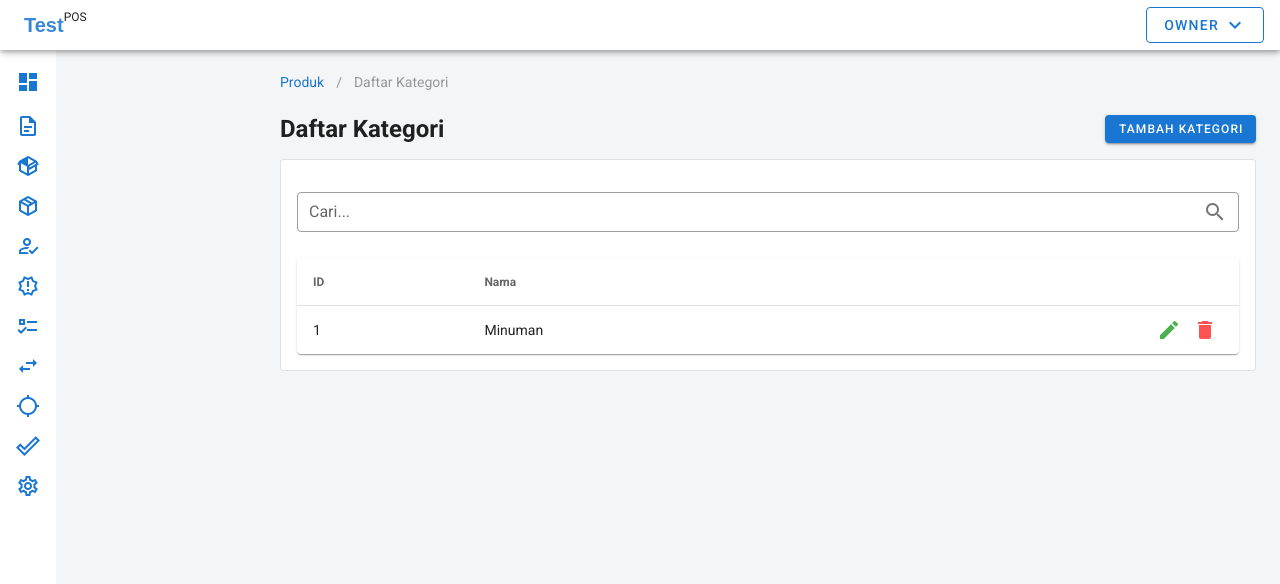
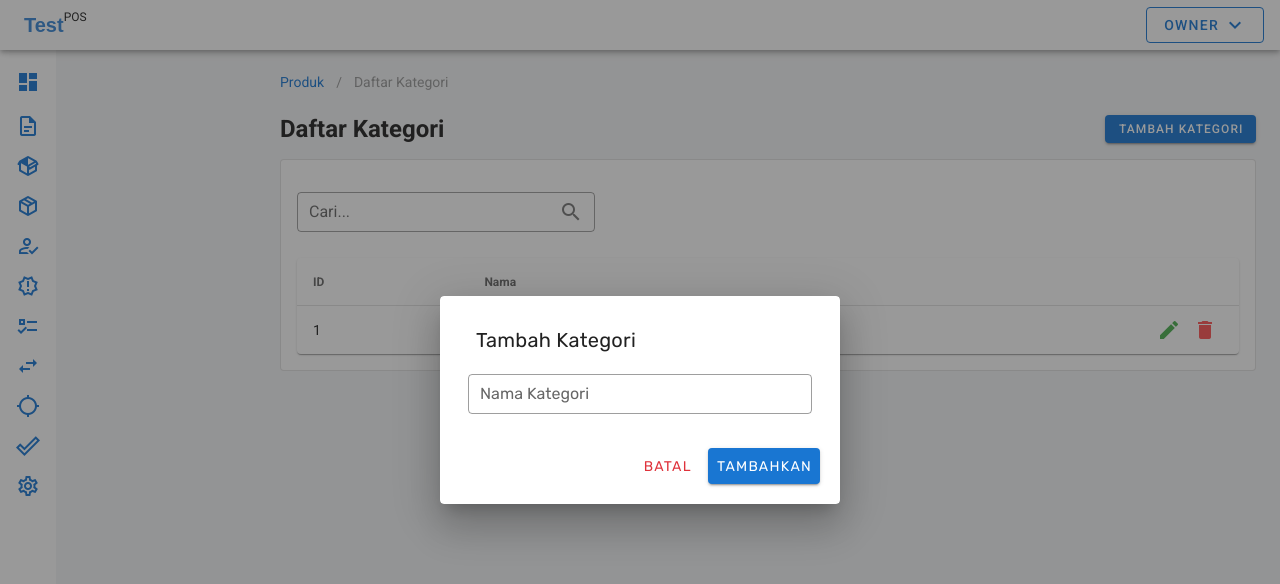
Before and after one commit to Nurhiman20/pos-app, a Vue app: page /produk/daftar-kategori in a window 1280 px wide. Both pictures are taken after a click on the button "TAMBAH KATEGORI". Shown: the top 584 px of the page. Built offline with nearby package versions, Linux system fonts and the light colour scheme.

Commit message:
feat(Add Category): Layout

```diff
--- a/package.json
+++ b/package.json
@@ -10,6 +10,7 @@
   "dependencies": {
     "core-js": "^3.6.5",
     "idb": "^6.0.0",
+    "vee-validate": "^3.4.5",
     "vue": "^2.6.11",
     "vue-router": "^3.2.0",
     "vuetify": "^2.2.11",
--- a/src/assets/scss/components/_custom.scss
+++ b/src/assets/scss/components/_custom.scss
@@ -8,6 +8,20 @@
 
 .w-full {
   width: 100%;
+}
+
+// form input
+.form-input {
+  margin-top: 20px;
+  .label-form {
+    font-size: 16px;
+    margin-bottom: 5px;
+  }
+  .icon-input {
+    position: absolute;
+    right: 15px;
+    top: 10px;
+  }
 }
 
 .table {
--- a/src/main.js
+++ b/src/main.js
@@ -4,6 +4,7 @@ import router from './router'
 import vuetify from './plugins/vuetify'
 import Vuex from 'vuex'
 import './assets/scss/main.scss'
+import './plugins/VeeValidate'
 
 Vue.use(Vuex)
 
--- /dev/null
+++ b/src/plugins/VeeValidate.js
@@ -0,0 +1,36 @@
+import Vue from 'vue'
+import { ValidationObserver, ValidationProvider, extend } from 'vee-validate'
+import { required, email, min, integer, max } from 'vee-validate/dist/rules'
+
+// custom validator
+extend('required', {
+  ...required,
+  message: '{_field_} wajib diisi'
+})
+extend('email', {
+  ...email,
+  message: 'Email tidak valid'
+})
+extend('min', {
+  ...min,
+  message: '{_field_} minimal memiliki {length} karakter'
+})
+extend('max', {
+  ...max,
+  message: '{_field_} maksimal memiliki {length} karakter'
+})
+extend('integer', {
+  ...integer,
+  message: '{_field_} harus diisi dengan nomor'
+})
+extend('password', {
+  params: ['target'],
+  validate (value, { target }) {
+    return value === target
+  },
+  message: 'Konfirmasi password tidak sesuai'
+})
+
+// register component globaly
+Vue.component('ValidationObserver', ValidationObserver)
+Vue.component('ValidationProvider', ValidationProvider)
--- a/src/views/Produk/views/DaftarKategori.vue
+++ b/src/views/Produk/views/DaftarKategori.vue
@@ -2,9 +2,11 @@
   <div>
     <div class="d-flex flex-row justify-space-between align-center">
       <h1>Daftar Kategori</h1>
-      <v-btn color="primary" small>Tambah Kategori</v-btn>
+      <v-btn color="primary" small @click="dialogAddCategory = true">Tambah Kategori</v-btn>
     </div>
     <v-card outlined flat class="pa-4 mt-3">
+      <v-row>
+        <v-col cols="12" md="4" lg="4">
           <v-text-field
             v-model="search"
             outlined
@@ -13,6 +15,8 @@
             label="Cari..."
             class="mb-0 mt-4"
           ></v-text-field>
+        </v-col>
+      </v-row>
       <v-data-table
         :headers="headers"
         :items="listCategory"
@@ -31,6 +35,32 @@
         </template>
       </v-data-table>
     </v-card>
+
+    <!-- dialog add category -->
+    <v-dialog v-model="dialogAddCategory" persistent width="400">
+      <v-card class="pa-3">
+        <v-card-title class="ml-0">Tambah Kategori</v-card-title>
+        <ValidationObserver ref="form" v-slot="{ handleSubmit }">
+          <v-form @submit.prevent="handleSubmit(addCategory)">
+            <ValidationProvider v-slot="{ errors }" name="Nama kategori" rules="required">
+              <v-text-field
+                :error-messages="errors"
+                v-model="nameCategory"
+                label="Nama Kategori"
+                outlined
+                dense
+                class="mb-0 mt-2 px-4"
+              ></v-text-field>
+            </ValidationProvider>
+            <v-card-actions>
+              <v-spacer></v-spacer>
+              <v-btn color="error darken-1" text @click="dialogAddCategory = false">Batal</v-btn>
+              <v-btn color="primary" dark type="submit">Tambahkan</v-btn>
+            </v-card-actions>
+          </v-form>
+        </ValidationObserver>
+      </v-card>
+    </v-dialog>
   </div>
 </template>
 
@@ -38,6 +68,9 @@
 export default {
   data() {
     return {
+      search: null,
+      nameCategory: null,
+      selectedCategory: null,
       headers: [
         { text: 'ID', value: 'id', sortable: false },
         { text: 'Nama', value: 'name', sortable: true },
@@ -48,8 +81,12 @@ export default {
           id: 1,
           name: 'Minuman'
         }
-      ]
+      ],
+      dialogAddCategory: false
     }
+  },
+  methods: {
+    addCategory() {}
   },
 }
 </script>
```
Also changed, not shown: 1 other file (tests, documents, lock files or other folders). Lines whose indentation alone changed are shown as unchanged.
